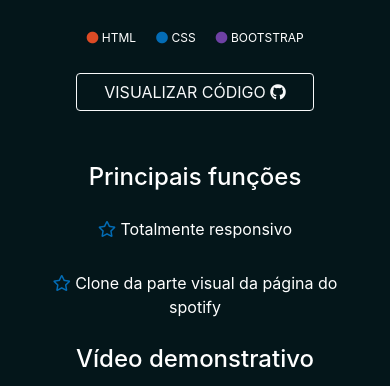
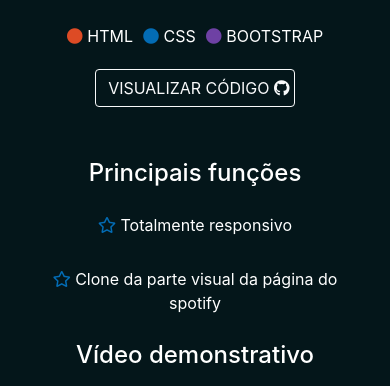
Before and after one commit to joaov-rizzardo/portfolio, a PHP site: page /spotify-remake.html in a window 390 px wide. Shown: the part 460-846 px from the top of the page. Run offline with PHP 8.4, Linux system fonts and the light colour scheme; some libraries are stand-ins or nearby versions.

Commit message:
Add files via upload

```diff
--- a/css/projetos.css
+++ b/css/projetos.css
@@ -1,6 +1,10 @@
 *{
     margin: 0;
     padding: 0;
+}
+
+body{
+    overflow-x: hidden;
 }
 
 #navegacao-biblioteca{
@@ -75,15 +79,10 @@
     text-transform: uppercase;
  }
 
- @media(max-width: 992px){
-    #tecnologias{
-        font-size: 12px;
-    }
-}
+ #tecnologias span{
+     margin: 5px;
+ }
 
- #tecnologias span{
-     margin: 10px;
- }
 
  #resumo{
     color: white;
--- a/heliocustodio.html
+++ b/heliocustodio.html
@@ -77,7 +77,7 @@
 
     <section id="tecnologias" class="d-flex justify-content-center">
         <div>
-            <div class="d-flex justify-content-center">
+            <div class="d-flex justify-content-center flex-wrap">
                 <span><i class="fas fa-circle html"></i> HTML</span>
                 <span><i class="fas fa-circle css"></i> CSS</span>
                 <span><i class="fas fa-circle sass"></i> sass</span>
@@ -87,8 +87,10 @@
                 <span><i class="fas fa-circle php"></i> php</span>
                 <span><i class="fas fa-circle sql"></i> mysql</span>
             </div>
+            <div class="d-flex justify-content-center">
+                <a class="mt-3 mb-3 btn btn-outline-light w-75" href="https://github.com/joaov-rizzardo/heliocustodio-fotografias">Visualizar código <i class="fab fa-github"></i></a>
+            </div>
 
-            <a class="mt-3 mb-3 btn btn-outline-light w-100" href="https://github.com/joaov-rizzardo/heliocustodio-fotografias">Visualizar código <i class="fab fa-github"></i></a>
         </div>
     </section>
 
--- a/index.html
+++ b/index.html
@@ -116,6 +116,7 @@
                     <h6><i style="font-size: 15px;" class="fas fa-star"></i>CSS3</h6>
                     <h6><i style="font-size: 15px;" class="fas fa-star"></i>Bootstrap4</h6>
                     <h6><i style="font-size: 15px;" class="fas fa-star"></i>Javascript</h6>
+                    <h6><i style="font-size: 15px;" class="fas fa-star"></i>ReactJS</h6>
                     <h6><i style="font-size: 15px;" class="fas fa-star"></i>PHP</h6>
                     <h6><i style="font-size: 15px;" class="fas fa-star"></i>MySQL</h6>
                     <h6><i style="font-size: 15px;" class="fas fa-star"></i>JQuery</h6>
--- a/spotify-remake.html
+++ b/spotify-remake.html
@@ -5,7 +5,7 @@
     <meta charset="UTF-8">
     <meta http-equiv="X-UA-Compatible" content="IE=edge">
     <meta name="viewport" content="width=device-width, initial-scale=1, shrink-to-fit=no">
-    <title>Portfólio - João Victor Domigues</title>
+    <title>Portfólio - João Victor Domingues</title>
 
     <link rel="stylesheet" href="css/projetos.css">
     <link rel="stylesheet" href="css/style.css">
@@ -74,13 +74,15 @@
 
     <section id="tecnologias" class="d-flex justify-content-center">
         <div>
-            <div class="d-flex justify-content-center">
+            <div class="d-flex justify-content-center flex-wrap">
                 <span><i class="fas fa-circle html"></i> HTML</span>
                 <span><i class="fas fa-circle css"></i> CSS</span>
                 <span><i class="fas fa-circle bootstrap"></i> BOOTSTRAP</span>
             </div>
+           <div class="d-flex justify-content-center">
+            <a class="mt-3 mb-3 btn btn-outline-light w-75" href="https://github.com/joaov-rizzardo/spotify-remake">Visualizar código <i class="fab fa-github"></i></a>
+           </div>
 
-            <a class="mt-3 mb-3 btn btn-outline-light w-100" href="https://github.com/joaov-rizzardo/spotify-remake">Visualizar código <i class="fab fa-github"></i></a>
         </div>
     </section>
 
```
Also changed, not shown: biblioteca.html (+5 -2 lines), delphi-advocacia.html (+5 -2 lines), help_desk.html (+5 -2 lines), listatarefas.html (+5 -2 lines), twitter.html (+5 -2 lines).
